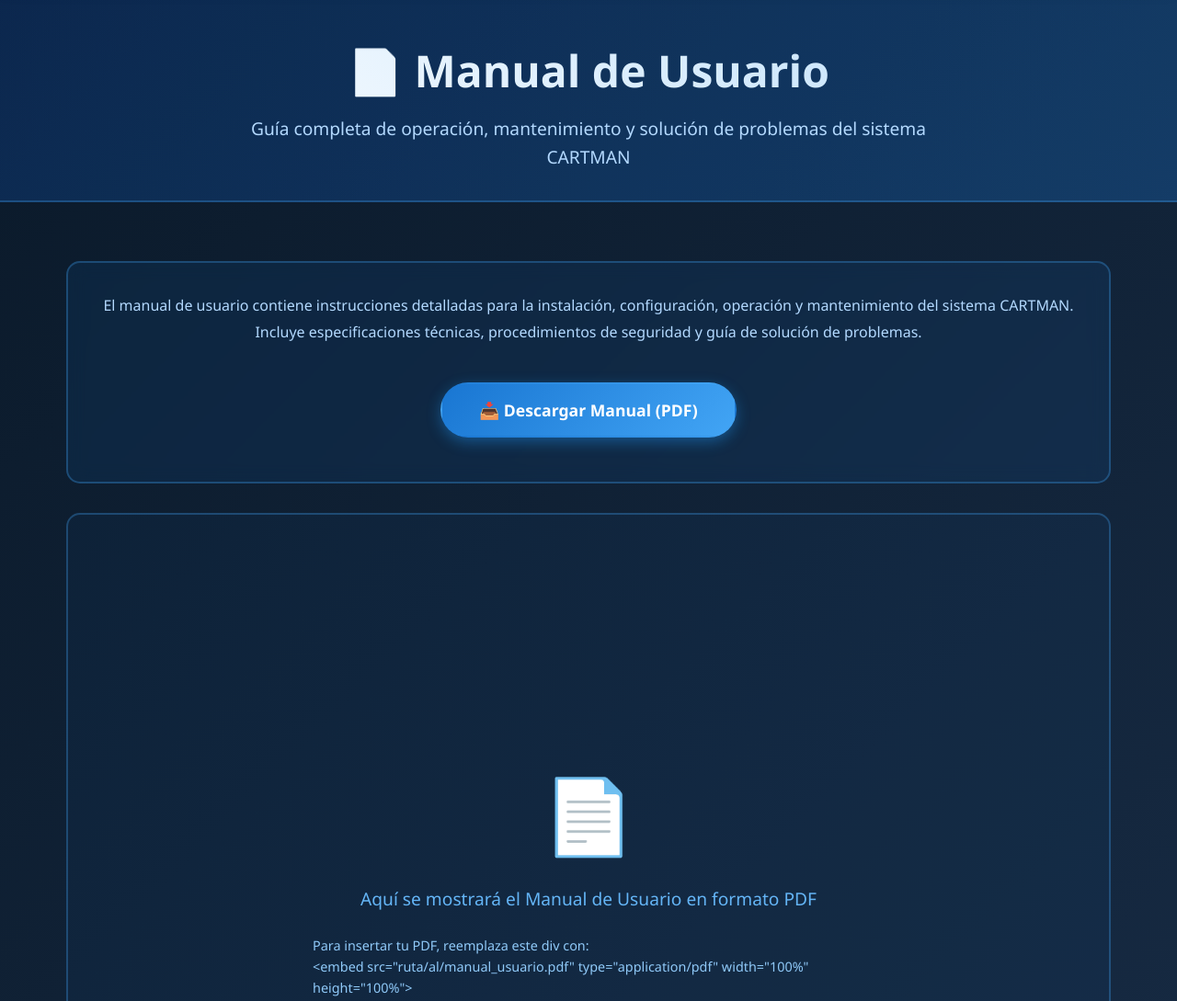
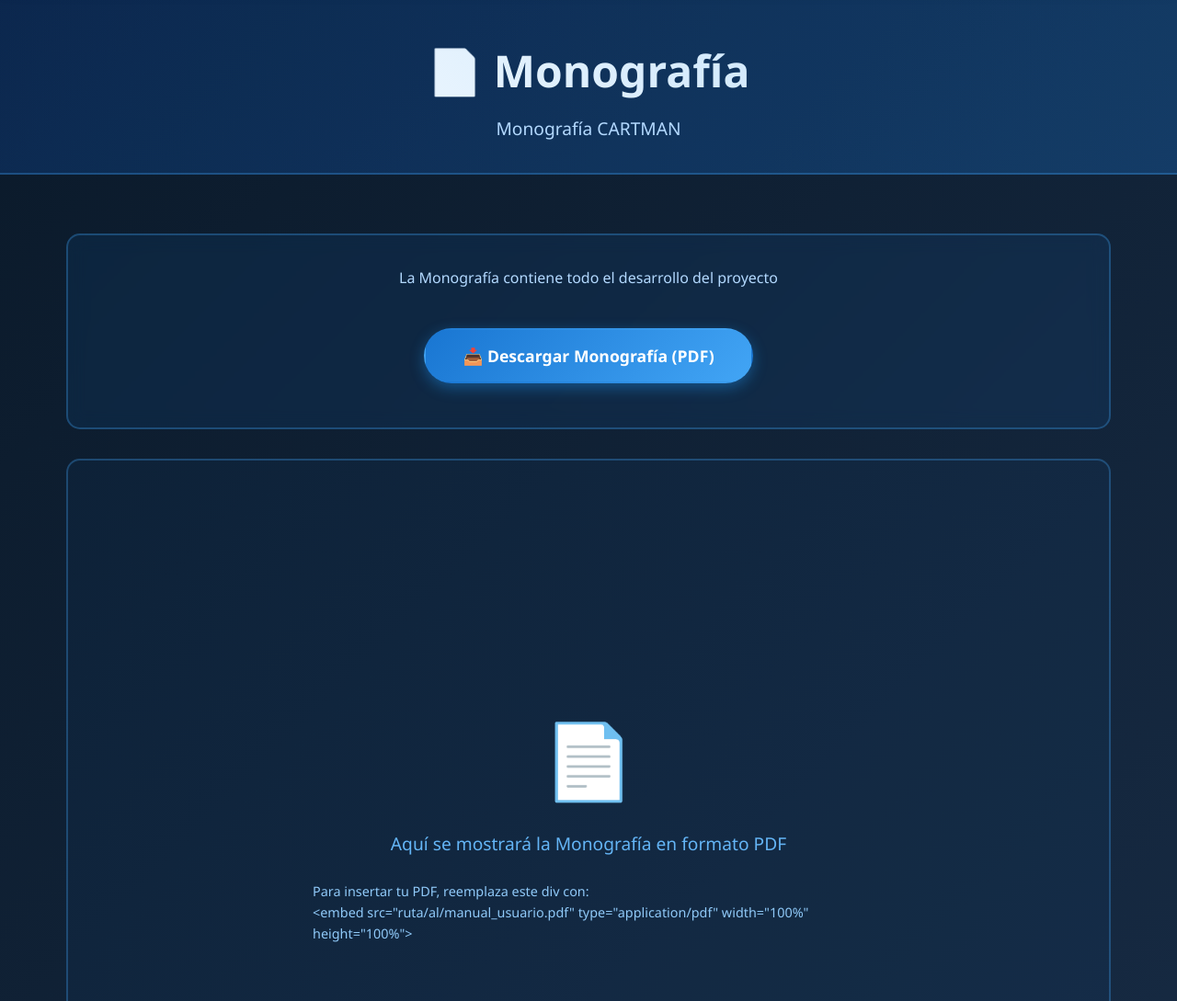
Before and after one commit to estjuanfsanabria-byte/CARTMAN, a plain HTML site: page monografia.html in a window 1280 px wide. Shown: the part 100-1189 px from the top of the page at 92% size. Drawn offline with Linux system fonts and the light colour scheme.

Commit message:
Update monografia.html

```diff
--- a/monografia.html
+++ b/monografia.html
@@ -252,20 +252,18 @@
     </nav>
 
     <div class="page-header">
-        <h1 class="page-title">📄 Manual de Usuario</h1>
+        <h1 class="page-title">📄 Monografía</h1>
         <p class="page-subtitle">
-            Guía completa de operación, mantenimiento y solución de problemas del sistema CARTMAN
+            Monografía CARTMAN
         </p>
     </div>
 
     <div class="container">
         <div class="content-box">
             <p>
-                El manual de usuario contiene instrucciones detalladas para la instalación, configuración,
-                operación y mantenimiento del sistema CARTMAN. Incluye especificaciones técnicas,
-                procedimientos de seguridad y guía de solución de problemas.
+                La Monografía contiene todo el desarrollo del proyecto
             </p>
-            <a href="ruta/al/manual_usuario.pdf" class="btn-download" download>📥 Descargar Manual (PDF)</a>
+            <a href="ruta/al/manual_usuario.pdf" class="btn-download" download>📥 Descargar Monografía (PDF)</a>
         </div>
 
         <!-- Visor de PDF embebido -->
@@ -273,7 +271,7 @@
             <!-- OPCIÓN 1: Placeholder - Reemplazar con el embed del PDF -->
             <div class="pdf-placeholder">
                 <div class="icon">📄</div>
-                <p>Aquí se mostrará el Manual de Usuario en formato PDF</p>
+                <p>Aquí se mostrará la Monografía en formato PDF</p>
                 <p style="font-size: 0.9rem; color: #90caf9;">
                     Para insertar tu PDF, reemplaza este div con:<br>
                     &lt;embed src="ruta/al/manual_usuario.pdf" type="application/pdf" width="100%" height="100%"&gt;
@@ -285,7 +283,7 @@
         </div>
 
         <div class="content-box">
-            <h3 style="color: #90caf9; margin-bottom: 1rem;">📋 Contenido del Manual</h3>
+            <h3 style="color: #90caf9; margin-bottom: 1rem;">📋 Contenido de la Monografía</h3>
             <p style="text-align: left; max-width: 600px; margin: 0 auto;">
                 • Introducción y especificaciones técnicas<br>
                 • Instalación y configuración inicial<br>
```
